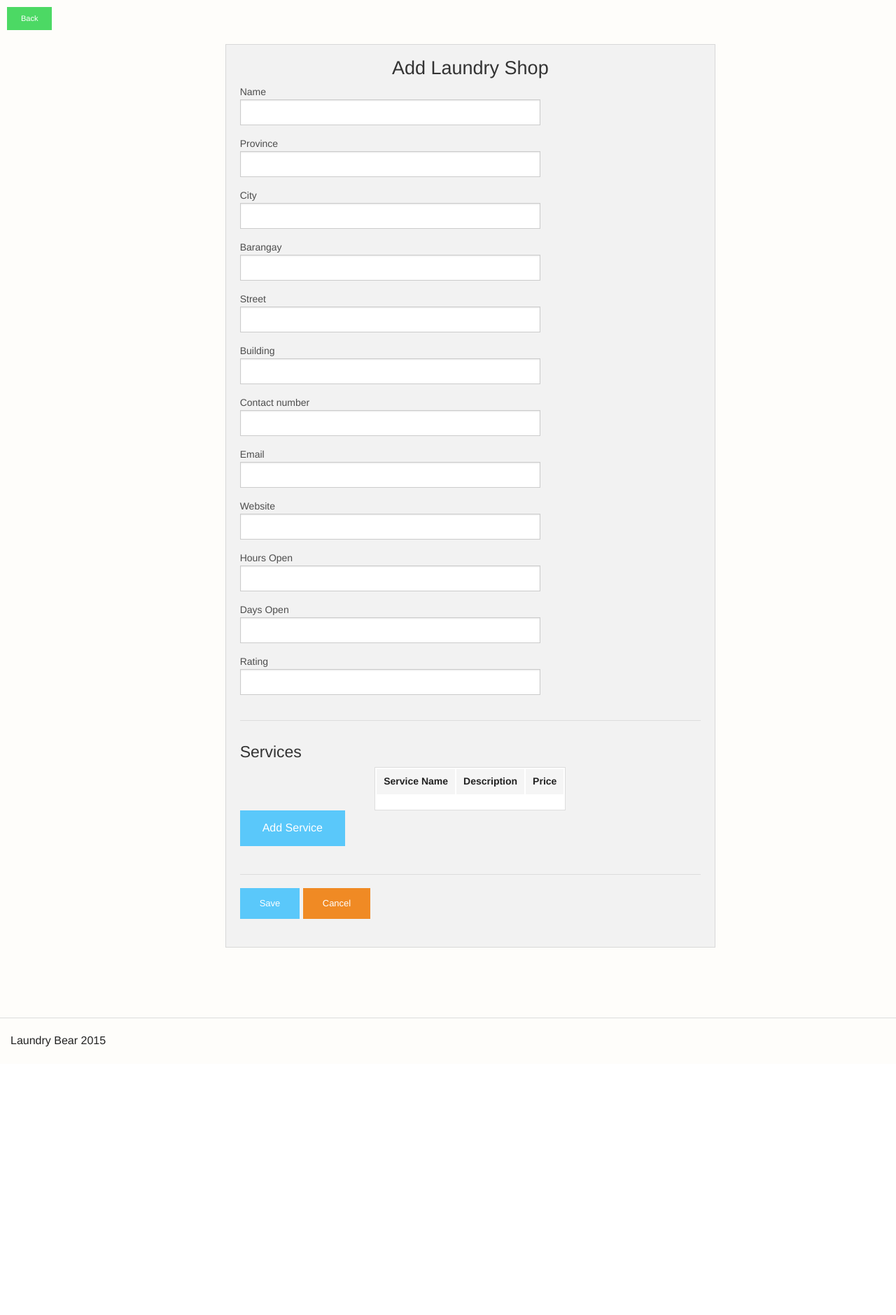
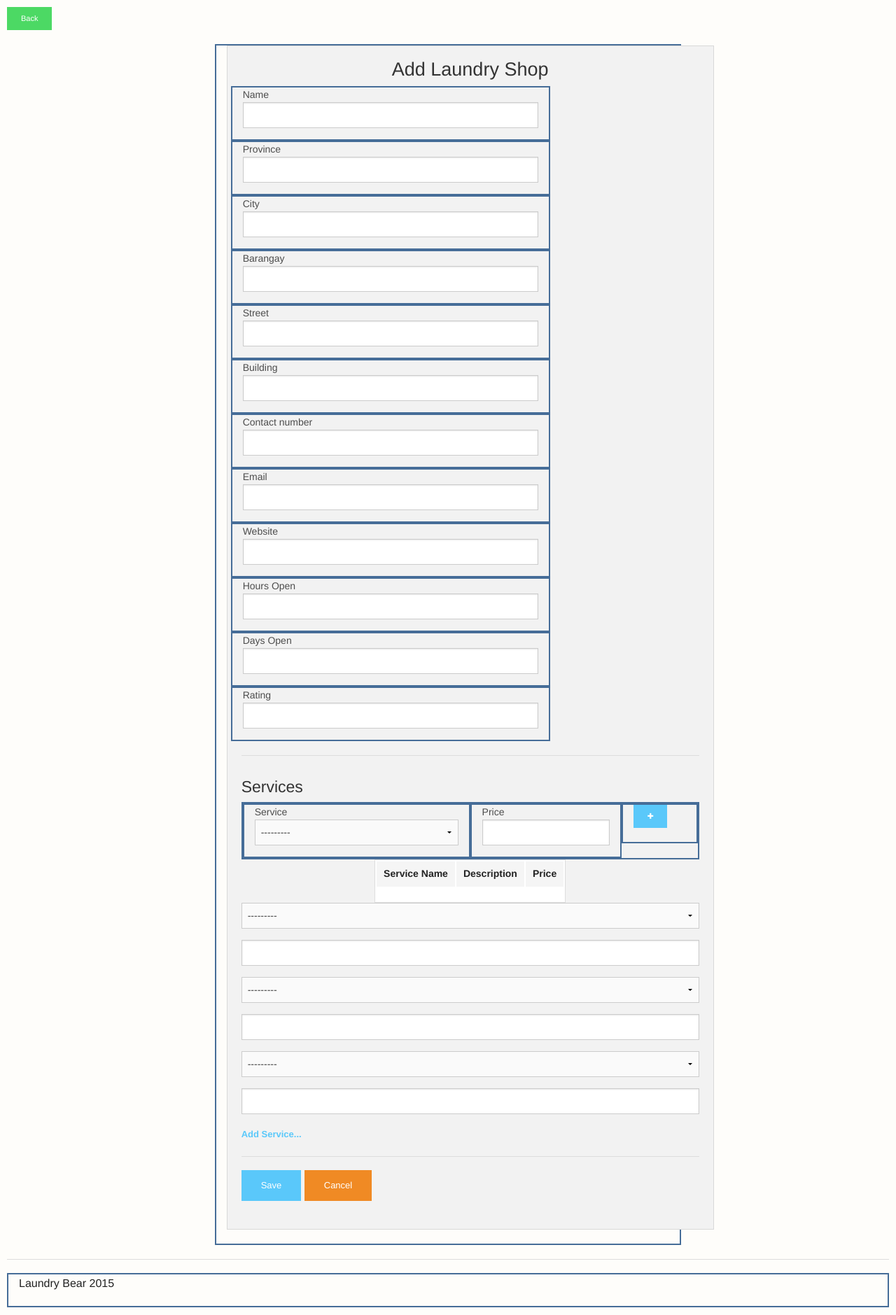
Before and after one commit to marosenarca/LaundryBear, a Django app: a page that uses LaundryBear/management/templates/management/shop/addlaundryshop.html in a window 1280 px wide. Shown: the part 45-1924 px from the top of the page at 70% size. Before the commit the page ends 1541 px from the top, so only its background shows below. Run offline with Django 3.2, Linux system fonts and the light colour scheme; data that the repository does not hold is empty.

Commit message:
add service entry form

```diff
--- a/LaundryBear/management/static/management/css/app.css
+++ b/LaundryBear/management/static/management/css/app.css
@@ -38,3 +38,7 @@ div.paw-container {
 div.paw-container > img {
   max-width: none !important;
 }
+
+.columns {
+  border: 2px solid #466d98;
+}
--- a/LaundryBear/management/templates/management/shop/addlaundryshop.html
+++ b/LaundryBear/management/templates/management/shop/addlaundryshop.html
@@ -6,7 +6,6 @@
 {%block body%}
       <a href="javascript:history.go(-1);" class="success button tiny">Back</a>
       <div class="row">
-      <div class="large-2  columns "></div>
       <div class="large-8 large-offset-2 columns">
         <div class="panel">
           <h3 align="center">Add Laundry Shop</h3>
@@ -123,6 +122,29 @@
               <hr/>
 
               <h4>Services</h4>
+			  <div class="large-12 columns">
+				  <div class="row">
+					  <div class="medium-6 columns">
+						  <label>Service
+							  <select id="service-input">
+								  <option>---------</option>
+								  {%for service in service_list%}
+								  <option value="{{ service.name }}">{{ service.name }}</option>
+								  {% endfor %}
+							  </select>
+						  </label>
+					  </div>
+					  <div class="medium-4 columns">
+						  <label>Price
+							  <input type="number" />
+						  </label>
+					  </div>
+					  <div class="medium-2 columns" style="position:">
+						  <a href="#" class="button tiny"><i class="fi-plus"></i></a>
+					  </div>
+				  </div>
+			  </div>
+			  <div class="">
               <table style="margin:auto">
                 <thead>
                   <tr>
@@ -140,8 +162,11 @@
                 </tbody>
               </table>
 
-
-              <a href="#" data-reveal-id="firstModal" class="button">Add Service</a>
+			  {% for price_form in price_formset %}
+			  {{ price_form.service }}
+			  {{ price_form.price }}
+			  {% endfor %}
+			  <a href="#" style="font-size: 13px; font-weight: bold;">Add Service...</a>
               <div id="firstModal" class="reveal-modal" data-reveal aria-labelledby="firstModalTitle" aria-hidden="true" role="dialog">
                 <h2 id="firstModalTitle">Service</h2>
                   <div class="row">
@@ -157,7 +182,6 @@
                       </label>
                     </div>
                   </div>
-
                   <div class="row">
                     <div class="large-8 columns">
                       <label>Price:
@@ -180,7 +204,6 @@
 
         </div>
       </div>
-      <div class="large-2 columns"></div>
     </div>
 
   {% endblock %}
--- a/LaundryBear/management/views.py
+++ b/LaundryBear/management/views.py
@@ -1,9 +1,9 @@
 from django.core.urlresolvers import reverse
-from django.forms.formsets import formset_factory
+from django.forms.models import inlineformset_factory
 from django.shortcuts import render
 from django.views.generic import CreateView, ListView, UpdateView, TemplateView
 
-from database.models import LaundryShop, Service
+from database.models import LaundryShop, Service, Price
 
 from management import forms
 
@@ -13,7 +13,8 @@ class LaundryMenuView(TemplateView):
 
     def get_context_data(self, **kwargs):
         context = super(LaundryMenuView, self).get_context_data(**kwargs)
-        context['recent_shops'] = LaundryShop.objects.order_by('-creation_date')[:3]
+        context['recent_shops'] = LaundryShop.objects.order_by(
+            '-creation_date')[:3]
         return context
 
 
@@ -49,12 +50,14 @@ class LaundryCreateView(CreateView):
     def get_context_data(self,**kwargs):
         context = super(LaundryCreateView, self).get_context_data(**kwargs)
         context['service_list'] = Service.objects.all()
-        price_formset = formset_factory(forms.PriceForm)
+        price_formset = inlineformset_factory(
+            LaundryShop, Price, fields=('service', 'price'))
         context['price_formset'] = price_formset()
         return context
 
     def post(self, request, *args, **kwargs):
-        response = super(LaundryCreateView, self).post(request, *args, **kwargs)
+        response = super(LaundryCreateView, self).post(
+            request, *args, **kwargs)
         price_form = forms.ServicePriceForm(data=request.POST)
         if price_form.is_valid():
             price_form.save()
@@ -94,13 +97,13 @@ class LaundryListView(ListView):
         return context
 
     def get_shops_by_name(self, name_query):
-        return LaundryShop.objects.filter(name__icontains = name_query)
+        return LaundryShop.objects.filter(name__icontains=name_query)
 
     def get_shops_by_city(self, city_query):
-        return LaundryShop.objects.filter(city__icontains = city_query)
+        return LaundryShop.objects.filter(city__icontains=city_query)
 
     def get_shops_by_province(self, province_query):
-        return LaundryShop.objects.filter(province__icontains = province_query)
+        return LaundryShop.objects.filter(province__icontains=province_query)
 
     def get_shops_by_barangay(self, barangay_query):
-        return LaundryShop.objects.filter(barangay__icontains = barangay_query)
+        return LaundryShop.objects.filter(barangay__icontains=barangay_query)
```
